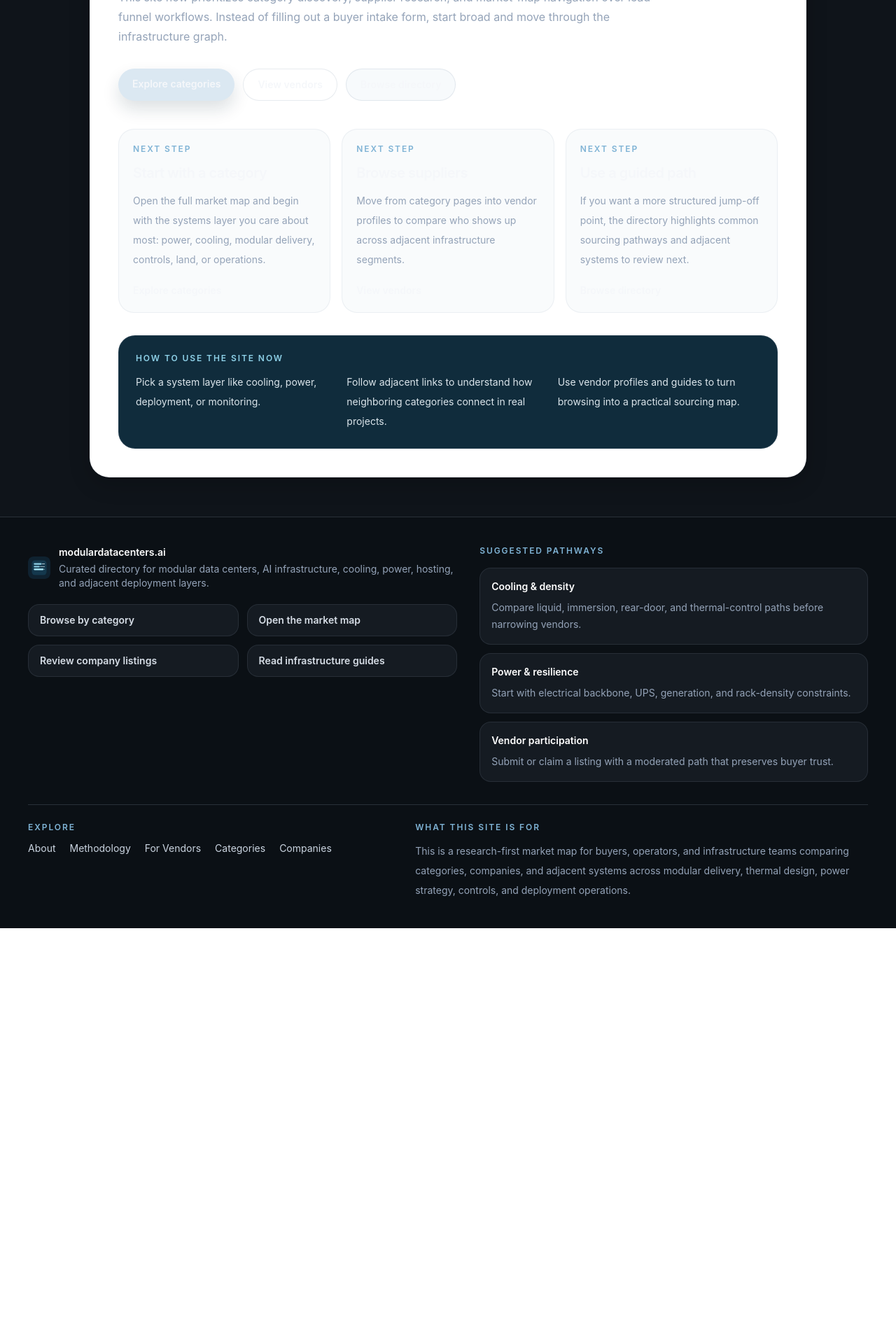
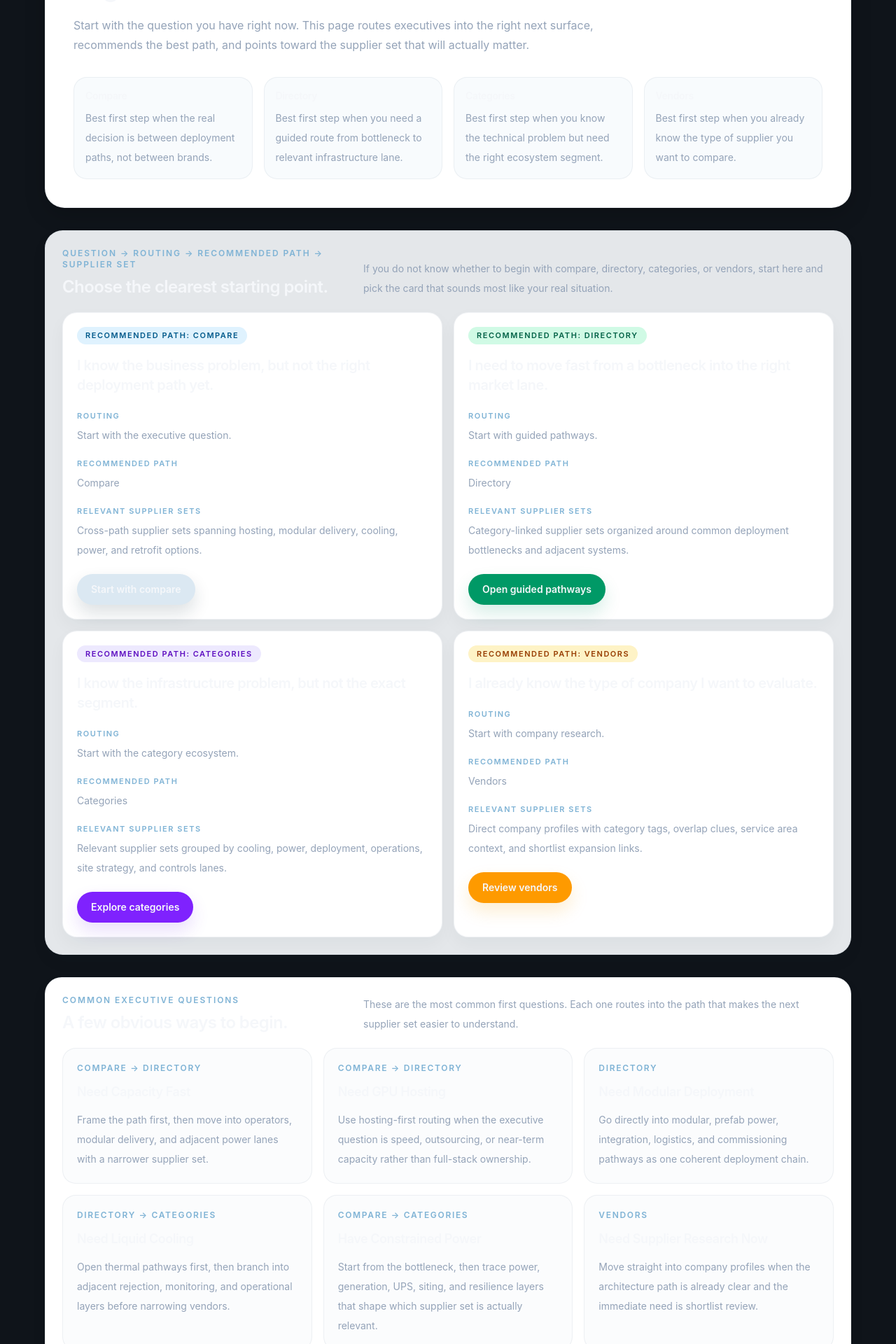
Before and after one commit to mb-git-build/Mdc-beta-site, a Next.js app: page /get-matched in a window 1280 px wide. Shown: the part 280-2200 px from the top of the page at 70% size. Before the commit the page ends 1606 px from the top, so only its background shows below. Built offline with nearby package versions, Linux system fonts and the light colour scheme.

Commit message:
feat: clarify executive get-matched starting paths

```diff
--- a/src/app/get-matched/page.tsx
+++ b/src/app/get-matched/page.tsx
@@ -1,69 +1,228 @@
 import Link from "next/link";
 
-const nextSteps = [
+type RoutingPath = {
+  question: string;
+  routing: string;
+  recommendedPath: string;
+  supplierSet: string;
+  href: string;
+  cta: string;
+  tone: "compare" | "directory" | "categories" | "vendors";
+};
+
+const routingPaths: RoutingPath[] = [
   {
-    title: "Start with a category",
-    body: "Open the full market map and begin with the systems layer you care about most: power, cooling, modular delivery, controls, land, or operations.",
+    question: "I know the business problem, but not the right deployment path yet.",
+    routing: "Start with the executive question.",
+    recommendedPath: "Compare",
+    supplierSet: "Cross-path supplier sets spanning hosting, modular delivery, cooling, power, and retrofit options.",
+    href: "/compare",
+    cta: "Start with compare",
+    tone: "compare",
+  },
+  {
+    question: "I need to move fast from a bottleneck into the right market lane.",
+    routing: "Start with guided pathways.",
+    recommendedPath: "Directory",
+    supplierSet: "Category-linked supplier sets organized around common deployment bottlenecks and adjacent systems.",
+    href: "/directory",
+    cta: "Open guided pathways",
+    tone: "directory",
+  },
+  {
+    question: "I know the infrastructure problem, but not the exact segment.",
+    routing: "Start with the category ecosystem.",
+    recommendedPath: "Categories",
+    supplierSet: "Relevant supplier sets grouped by cooling, power, deployment, operations, site strategy, and controls lanes.",
     href: "/categories",
     cta: "Explore categories",
+    tone: "categories",
   },
   {
-    title: "Browse suppliers",
-    body: "Move from category pages into vendor profiles to compare who shows up across adjacent infrastructure segments.",
+    question: "I already know the type of company I want to evaluate.",
+    routing: "Start with company research.",
+    recommendedPath: "Vendors",
+    supplierSet: "Direct company profiles with category tags, overlap clues, service area context, and shortlist expansion links.",
     href: "/vendors",
-    cta: "View vendors",
+    cta: "Review vendors",
+    tone: "vendors",
+  },
+];
+
+const executiveQuestions = [
+  {
+    title: "Need Capacity Fast",
+    path: "Compare → Directory",
+    body: "Frame the path first, then move into operators, modular delivery, and adjacent power lanes with a narrower supplier set.",
+    href: "/compare",
   },
   {
-    title: "Use a guided path",
-    body: "If you want a more structured jump-off point, the directory highlights common sourcing pathways and adjacent systems to review next.",
-    href: "/directory",
-    cta: "Browse directory",
+    title: "Need GPU Hosting",
+    path: "Compare → Directory",
+    body: "Use hosting-first routing when the executive question is speed, outsourcing, or near-term capacity rather than full-stack ownership.",
+    href: "/compare",
+  },
+  {
+    title: "Need Modular Deployment",
+    path: "Directory",
+    body: "Go directly into modular, prefab power, integration, logistics, and commissioning pathways as one coherent deployment chain.",
+    href: "/directory/modular-prefab",
+  },
+  {
+    title: "Need Liquid Cooling",
+    path: "Directory → Categories",
+    body: "Open thermal pathways first, then branch into adjacent rejection, monitoring, and operational layers before narrowing vendors.",
+    href: "/directory/liquid-cooling",
+  },
+  {
+    title: "Have Constrained Power",
+    path: "Compare → Categories",
+    body: "Start from the bottleneck, then trace power, generation, UPS, siting, and resilience layers that shape which supplier set is actually relevant.",
+    href: "/compare",
+  },
+  {
+    title: "Need Supplier Research Now",
+    path: "Vendors",
+    body: "Move straight into company profiles when the architecture path is already clear and the immediate need is shortlist review.",
+    href: "/vendors",
   },
 ];
+
+const pathLegend = [
+  {
+    label: "Compare",
+    body: "Best first step when the real decision is between deployment paths, not between brands.",
+  },
+  {
+    label: "Directory",
+    body: "Best first step when you need a guided route from bottleneck to relevant infrastructure lane.",
+  },
+  {
+    label: "Categories",
+    body: "Best first step when you know the technical problem but need the right ecosystem segment.",
+  },
+  {
+    label: "Vendors",
+    body: "Best first step when you already know the type of supplier you want to compare.",
+  },
+];
+
+function toneClasses(tone: RoutingPath["tone"]) {
+  switch (tone) {
+    case "compare":
+      return {
+        pill: "bg-sky-100 text-sky-800",
+        button: "bg-[var(--accent-strong)] text-white shadow-[0_12px_24px_rgba(16,44,60,0.14)]",
+      };
+    case "directory":
+      return {
+        pill: "bg-emerald-100 text-emerald-800",
+        button: "bg-emerald-600 text-white shadow-[0_12px_24px_rgba(5,150,105,0.16)]",
+      };
+    case "categories":
+      return {
+        pill: "bg-violet-100 text-violet-800",
+        button: "bg-violet-600 text-white shadow-[0_12px_24px_rgba(124,58,237,0.16)]",
+      };
+    case "vendors":
+    default:
+      return {
+        pill: "bg-amber-100 text-amber-800",
+        button: "bg-amber-500 text-slate-950 shadow-[0_12px_24px_rgba(245,158,11,0.18)]",
+      };
+  }
+}
 
 export default function GetMatchedPage() {
   return (
     <main className="min-h-screen bg-[var(--background)] px-6 py-14 lg:px-10">
-      <div className="mx-auto max-w-5xl rounded-[1.75rem] border border-[var(--border)] bg-white p-8 shadow-[var(--shadow-soft)] sm:p-10">
-        <p className="text-sm font-semibold uppercase tracking-[0.2em] text-[var(--accent)]">Legacy Route</p>
-        <h1 className="mt-3 max-w-3xl text-3xl font-semibold tracking-tight sm:text-4xl">The public intake flow has been retired.</h1>
-        <p className="mt-5 max-w-3xl text-sm leading-7 text-[var(--muted)] sm:text-base">
-          This site now prioritizes category discovery, supplier research, and market-map navigation over lead-funnel workflows. Instead of filling out a buyer intake form, start broad and move through the infrastructure graph.
-        </p>
+      <div className="mx-auto max-w-6xl space-y-8">
+        <section className="rounded-[1.75rem] border border-[var(--border)] bg-white p-8 shadow-[var(--shadow-soft)] sm:p-10">
+          <p className="text-sm font-semibold uppercase tracking-[0.2em] text-[var(--accent)]">Executive Starting Point</p>
+          <h1 className="mt-3 max-w-4xl text-3xl font-semibold tracking-tight sm:text-4xl">One place to start when you are not sure where to begin.</h1>
+          <p className="mt-5 max-w-3xl text-sm leading-7 text-[var(--muted)] sm:text-base">
+            Start with the question you have right now. This page routes executives into the right next surface, recommends the best path, and points toward the supplier set that will actually matter.
+          </p>
 
-        <div className="mt-8 flex flex-wrap gap-3">
-          <Link href="/categories" className="rounded-full bg-[var(--accent-strong)] px-5 py-3 text-sm font-semibold text-white shadow-[0_12px_24px_rgba(16,44,60,0.14)] transition hover:-translate-y-0.5">
-            Explore categories
-          </Link>
-          <Link href="/vendors" className="rounded-full border border-[var(--border-strong)] bg-white px-5 py-3 text-sm font-semibold text-[var(--foreground)] transition hover:border-[var(--accent)]">
-            View vendors
-          </Link>
-          <Link href="/directory" className="rounded-full border border-[var(--border-strong)] bg-[#f7fafc] px-5 py-3 text-sm font-semibold text-[var(--foreground)] transition hover:border-[var(--accent)]">
-            Browse directory
-          </Link>
-        </div>
+          <div className="mt-8 grid gap-4 md:grid-cols-2 xl:grid-cols-4">
+            {pathLegend.map((item) => (
+              <div key={item.label} className="rounded-[1.2rem] border border-[var(--border)] bg-[#f8fbfd] p-4">
+                <p className="text-sm font-semibold tracking-tight text-[var(--foreground)]">{item.label}</p>
+                <p className="mt-2 text-sm leading-7 text-[var(--muted)]">{item.body}</p>
+              </div>
+            ))}
+          </div>
+        </section>
 
-        <div className="mt-10 grid gap-4 lg:grid-cols-3">
-          {nextSteps.map((step) => (
-            <article key={step.title} className="rounded-[1.4rem] border border-[var(--border)] bg-[#f9fbfc] p-5">
-              <p className="text-xs font-semibold uppercase tracking-[0.16em] text-[var(--accent)]">Next step</p>
-              <h2 className="mt-3 text-xl font-semibold tracking-tight text-[var(--foreground)]">{step.title}</h2>
-              <p className="mt-3 text-sm leading-7 text-[var(--muted)]">{step.body}</p>
-              <Link href={step.href} className="mt-5 inline-flex text-sm font-semibold text-[var(--accent)]">
-                {step.cta}
+        <section className="rounded-[1.6rem] border border-[var(--border)] bg-[rgba(247,250,252,0.92)] p-6 shadow-[0_10px_24px_rgba(16,44,60,0.04)]">
+          <div className="flex flex-col gap-3 lg:flex-row lg:items-end lg:justify-between">
+            <div>
+              <p className="text-xs font-semibold uppercase tracking-[0.16em] text-[var(--accent)]">Question → routing → recommended path → supplier set</p>
+              <h2 className="mt-2 text-2xl font-semibold tracking-tight">Choose the clearest starting point.</h2>
+            </div>
+            <p className="max-w-2xl text-sm leading-7 text-[var(--muted)]">
+              If you do not know whether to begin with compare, directory, categories, or vendors, start here and pick the card that sounds most like your real situation.
+            </p>
+          </div>
+
+          <div className="mt-5 grid gap-4 xl:grid-cols-2">
+            {routingPaths.map((path) => {
+              const styles = toneClasses(path.tone);
+              return (
+                <article key={path.question} className="rounded-[1.3rem] border border-[var(--border)] bg-white p-5 shadow-[0_10px_24px_rgba(16,44,60,0.04)]">
+                  <div className="flex flex-wrap items-center gap-2">
+                    <span className={`rounded-full px-3 py-1 text-[11px] font-semibold uppercase tracking-[0.14em] ${styles.pill}`}>
+                      Recommended path: {path.recommendedPath}
+                    </span>
+                  </div>
+                  <h3 className="mt-4 text-xl font-semibold tracking-tight text-[var(--foreground)]">{path.question}</h3>
+                  <div className="mt-4 grid gap-3 text-sm leading-7 text-[var(--muted)]">
+                    <div>
+                      <p className="text-[11px] font-semibold uppercase tracking-[0.14em] text-[var(--accent)]">Routing</p>
+                      <p>{path.routing}</p>
+                    </div>
+                    <div>
+                      <p className="text-[11px] font-semibold uppercase tracking-[0.14em] text-[var(--accent)]">Recommended path</p>
+                      <p>{path.recommendedPath}</p>
+                    </div>
+                    <div>
+                      <p className="text-[11px] font-semibold uppercase tracking-[0.14em] text-[var(--accent)]">Relevant supplier sets</p>
+                      <p>{path.supplierSet}</p>
+                    </div>
+                  </div>
+                  <Link
+                    href={path.href}
+                    className={`mt-5 inline-flex rounded-full px-5 py-3 text-sm font-semibold transition hover:-translate-y-0.5 ${styles.button}`}
+                  >
+                    {path.cta}
+                  </Link>
+                </article>
+              );
+            })}
+          </div>
+        </section>
+
+        <section className="rounded-[1.5rem] border border-[var(--border)] bg-white p-6 shadow-[0_10px_24px_rgba(16,44,60,0.04)]">
+          <div className="flex flex-col gap-3 lg:flex-row lg:items-end lg:justify-between">
+            <div>
+              <p className="text-xs font-semibold uppercase tracking-[0.16em] text-[var(--accent)]">Common executive questions</p>
+              <h2 className="mt-2 text-2xl font-semibold tracking-tight">A few obvious ways to begin.</h2>
+            </div>
+            <p className="max-w-2xl text-sm leading-7 text-[var(--muted)]">
+              These are the most common first questions. Each one routes into the path that makes the next supplier set easier to understand.
+            </p>
+          </div>
+
+          <div className="mt-5 grid gap-4 md:grid-cols-2 xl:grid-cols-3">
+            {executiveQuestions.map((item) => (
+              <Link key={item.title} href={item.href} className="rounded-[1.2rem] border border-[var(--border)] bg-[#fbfcfd] p-5 transition hover:-translate-y-0.5 hover:border-[var(--accent)]">
+                <p className="text-xs font-semibold uppercase tracking-[0.14em] text-[var(--accent)]">{item.path}</p>
+                <h3 className="mt-3 text-lg font-semibold tracking-tight text-[var(--foreground)]">{item.title}</h3>
+                <p className="mt-3 text-sm leading-7 text-[var(--muted)]">{item.body}</p>
               </Link>
-            </article>
-          ))}
-        </div>
-
-        <div className="mt-8 rounded-[1.5rem] border border-[var(--border)] bg-[#102c3c] p-6 text-white">
-          <p className="text-xs font-semibold uppercase tracking-[0.16em] text-[#8ed1e8]">How to use the site now</p>
-          <div className="mt-3 grid gap-3 text-sm leading-7 text-[#dbe5eb] sm:grid-cols-3">
-            <p>Pick a system layer like cooling, power, deployment, or monitoring.</p>
-            <p>Follow adjacent links to understand how neighboring categories connect in real projects.</p>
-            <p>Use vendor profiles and guides to turn browsing into a practical sourcing map.</p>
+            ))}
           </div>
-        </div>
+        </section>
       </div>
     </main>
   );
```
